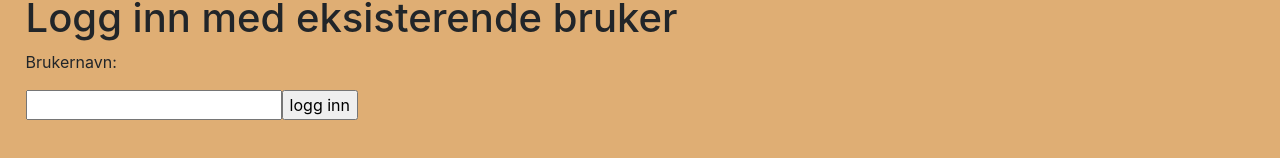
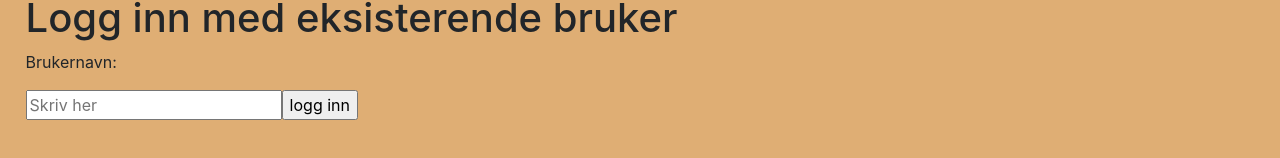
Before and after one commit to sandrahelen/WebDev-pangea-web, a React (Create React App) app in the folder frontend/: page /login in a window 1280 px wide. Shown: the part 502-660 px from the top of the page. Built offline with nearby package versions, Linux system fonts and the light colour scheme.

Commit message:
#8 username lagret i session storrage

```diff
--- a/frontend/src/Components/Login.tsx
+++ b/frontend/src/Components/Login.tsx
@@ -1,15 +1,24 @@
 import React from "react";
 
 const Login = () => {
+    let input:any;
     function Logginn() {
         sessionStorage.setItem('status', 'innlogget');
+        sessionStorage.setItem('username', input.value);
+        console.log(sessionStorage.getItem('username'))
     }
     return (
         <>
             <form onSubmit={Logginn}>
                 <h1>Logg inn med eksisterende bruker</h1>
                 <p>Brukernavn:</p>
-                <input type='text'/>
+                <input
+                    ref={node => {
+                        input = node;
+                    }}
+                    type={"text"}
+                    name={"username"}
+                    placeholder={"Skriv her"}/>
                 <input type='submit' value="logg inn"/>
             </form>
 
--- a/frontend/src/Components/MineLand.tsx
+++ b/frontend/src/Components/MineLand.tsx
@@ -17,7 +17,10 @@ const MineLand = () => {
     if (error) return <p>Error! ${error}</p>
 
     return (
-        <h1>Hello {data.user.username}!</h1>
+        <>
+            <h1>Hello {data.user.username}!</h1>
+            <p>{sessionStorage.getItem('username')}</p>
+        </>
 
         );
 };
--- a/frontend/src/Components/Registrer.tsx
+++ b/frontend/src/Components/Registrer.tsx
@@ -12,15 +12,10 @@ const NEW_USER = gql`
 `;
 
 const Registrer = () => {
-    function Registrer() {
-        sessionStorage.setItem('status', 'innlogget');
-    }
 
     let input:any;
     const [addUser, {data, error}] = useMutation(NEW_USER);
     if (error) return <p>Error! ${error.message}</p>
-    //var inputValue = (<HTMLInputElement>document.getElementById(elementId)</HTMLInputElement>).value;
-
 
         return (
             <>
@@ -28,15 +23,15 @@ const Registrer = () => {
                     onSubmit={e => {
                         e.preventDefault();
                         addUser({ variables: { username: input.value } });
+                        sessionStorage.setItem('status', 'innlogget');
+                        sessionStorage.setItem('username', input.value);
                         input.value = '';
-                        sessionStorage.setItem('status', 'innlogget');
                         window.location.reload();
                     }}
                 >
                     <h1>Registrer ny bruker</h1>
                     <p>Brukernavn:</p>
                     <input
-                        id={"elementId"}
                         ref={node => {
                             input = node;
                         }}
```
